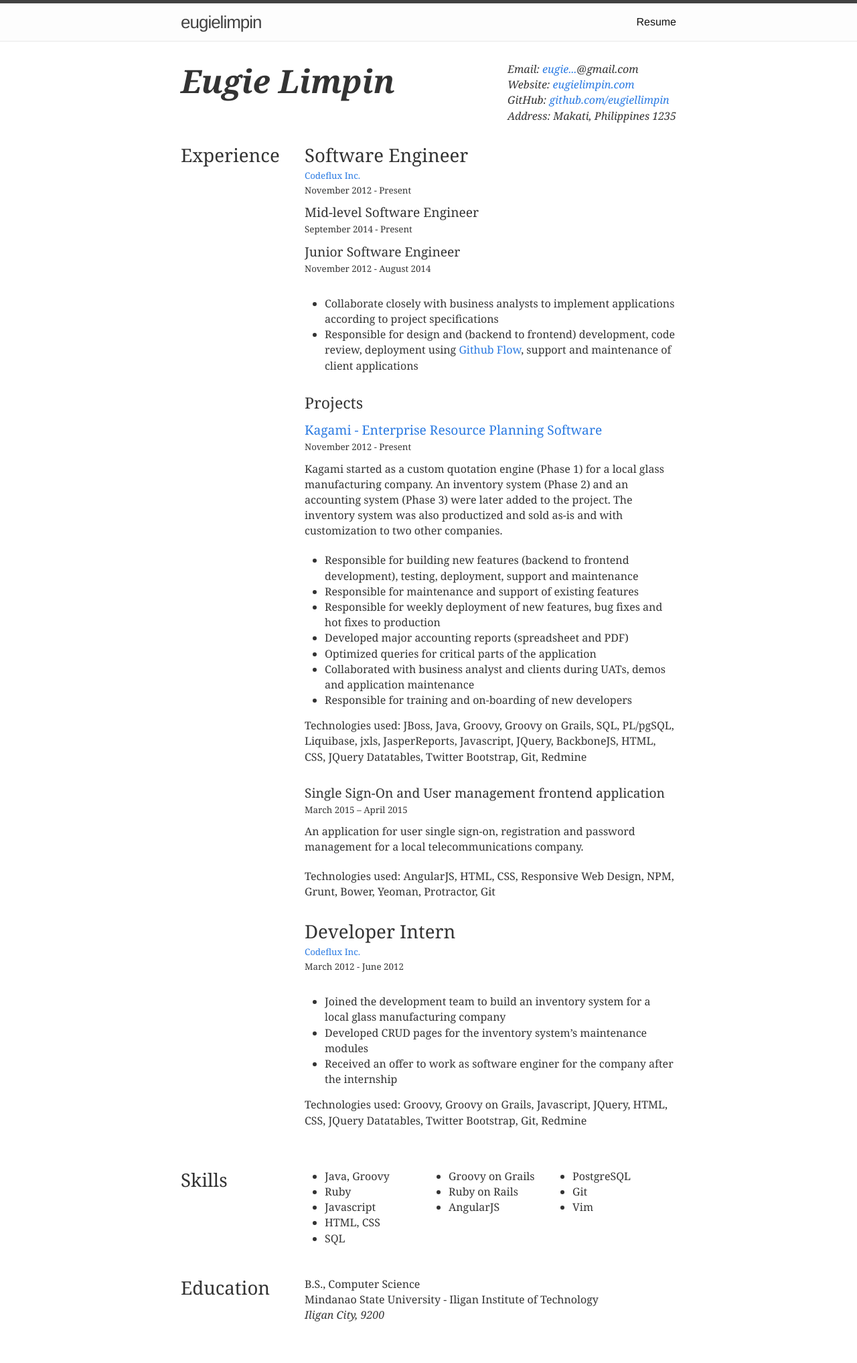
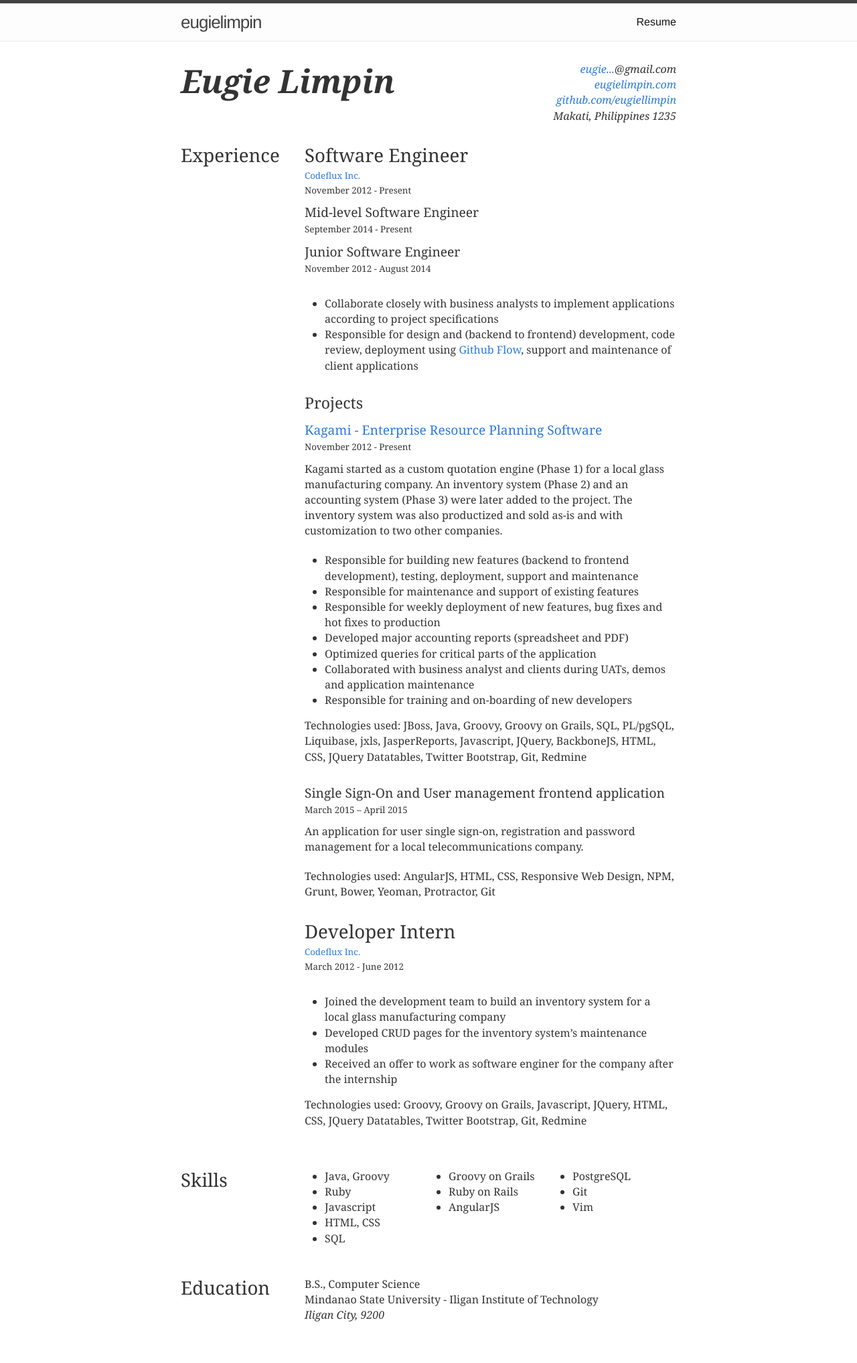
Before and after one commit to eugiellimpin/eugiellimpin.github.io, a Jekyll site: the page built from resume.html, in a window 1280 px wide. Shown: the whole page at 67% size. Built offline with Jekyll 4.4.1, drawn with Linux system fonts in a browser that asks for light colours.

Commit message:
Align resume address section to the right
Signed-off-by: Eugie Limpin <eugiellimpin@gmail.com>

```diff
--- a/css/resume.scss
+++ b/css/resume.scss
@@ -69,6 +69,7 @@
   .head {
     address {
       margin-left: auto;
+      text-align: right;
     }
   }
 
--- a/resume.html
+++ b/resume.html
@@ -9,10 +9,10 @@ permalink: /resume/
     <h1 id="name">Eugie Limpin</h1>
 
     <address>
-      <div>Email: <a href="http://www.google.com/recaptcha/mailhide/d?k=01z8d4a5fDA_7cgOouAIPsWg==&amp;c=ffG7-U0d7RigNsGCyJg23rFYLypBy4RHTNOcikcrR0E=" onclick="window.open('http://www.google.com/recaptcha/mailhide/d?k\07501z8d4a5fDA_7cgOouAIPsWg\75\75\46c\75ffG7-U0d7RigNsGCyJg23rFYLypBy4RHTNOcikcrR0E\075', '', 'toolbar=0,scrollbars=0,location=0,statusbar=0,menubar=0,resizable=0,width=500,height=300'); return false;" title="Reveal this e-mail address">eugie...</a>@gmail.com</div>
-      <div>Website: <a href="//eugielimpin.com">eugielimpin.com</a></div>
-      <div>GitHub: <a href="//github.com/eugiellimpin" target="_blank">github.com/eugiellimpin</a></div>
-      <div>Address: Makati, Philippines 1235</div>
+      <div><a href="http://www.google.com/recaptcha/mailhide/d?k=01z8d4a5fDA_7cgOouAIPsWg==&amp;c=ffG7-U0d7RigNsGCyJg23rFYLypBy4RHTNOcikcrR0E=" onclick="window.open('http://www.google.com/recaptcha/mailhide/d?k\07501z8d4a5fDA_7cgOouAIPsWg\75\75\46c\75ffG7-U0d7RigNsGCyJg23rFYLypBy4RHTNOcikcrR0E\075', '', 'toolbar=0,scrollbars=0,location=0,statusbar=0,menubar=0,resizable=0,width=500,height=300'); return false;" title="Reveal this e-mail address">eugie...</a>@gmail.com</div>
+      <div><a href="//eugielimpin.com">eugielimpin.com</a></div>
+      <div><a href="//github.com/eugiellimpin" target="_blank">github.com/eugiellimpin</a></div>
+      <div>Makati, Philippines 1235</div>
     </address>
   </div>
 
```
